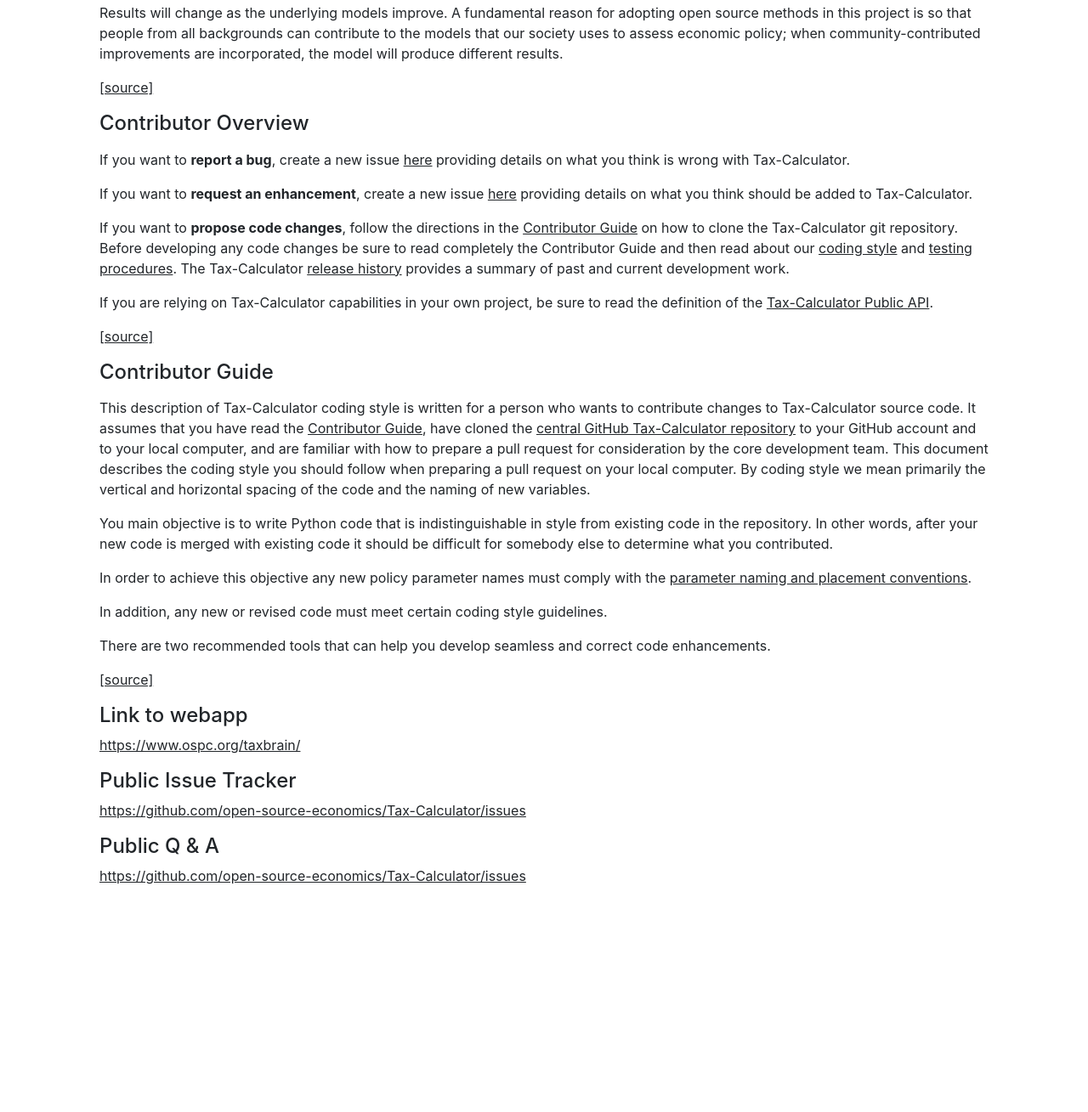
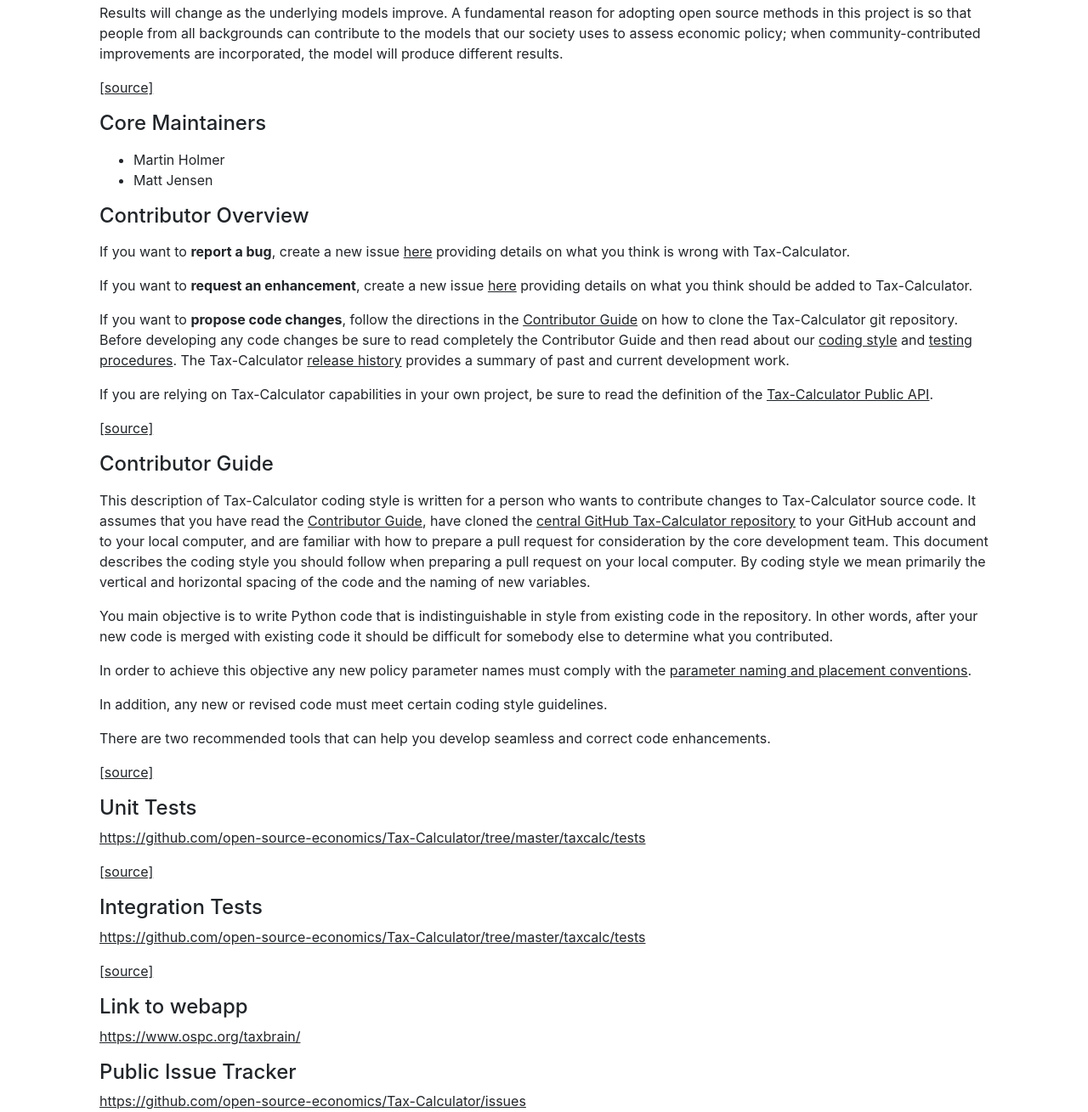
Before and after one commit to PSLmodels/PSL-Infrastructure, a plain HTML site: page Core/Tools/Web/pages/projects/Tax-Calculator.html in a window 1280 px wide. Shown: the part 1339-2648 px from the top of the page at 85% size. Before the commit the page ends 2494 px from the top, so only its background shows below. Drawn offline with nearby package versions, Linux system fonts and the light colour scheme.

Commit message:
Add core_maintainers, unit_test, integration_test

```diff
--- a/Core/Tools/Web/pages/projects/Tax-Calculator.html
+++ b/Core/Tools/Web/pages/projects/Tax-Calculator.html
@@ -130,6 +130,12 @@
 
 
 
+                        <h4> Core Maintainers</h4>
+                        <p><ul><li>Martin Holmer</li><li>Matt Jensen</li></ul> </p>
+
+
+
+
                         <h4> Contributor Overview</h4>
                         <p><p>If you want to <strong>report a bug</strong>, create a new issue
 <a href="https://github.com/open-source-economics/Tax-Calculator/issues">here</a>
@@ -178,6 +184,22 @@
 
 
 
+                        <h4> Unit Tests</h4>
+                        <p><a href="https://github.com/open-source-economics/Tax-Calculator/tree/master/taxcalc/tests">https://github.com/open-source-economics/Tax-Calculator/tree/master/taxcalc/tests</a> </p>
+
+                            <p><a href=https://github.com/open-source-economics/Tax-Calculator/tree/master/taxcalc/tests >[source]</a></p>
+
+
+
+
+                        <h4> Integration Tests</h4>
+                        <p><a href="https://github.com/open-source-economics/Tax-Calculator/tree/master/taxcalc/tests">https://github.com/open-source-economics/Tax-Calculator/tree/master/taxcalc/tests</a> </p>
+
+                            <p><a href=https://github.com/open-source-economics/Tax-Calculator/tree/master/taxcalc/tests >[source]</a></p>
+
+
+
+
 
 
 
```
Also changed, not shown: Catalog/Projects/catalog.json (+1 -1 lines), 1 other file.
